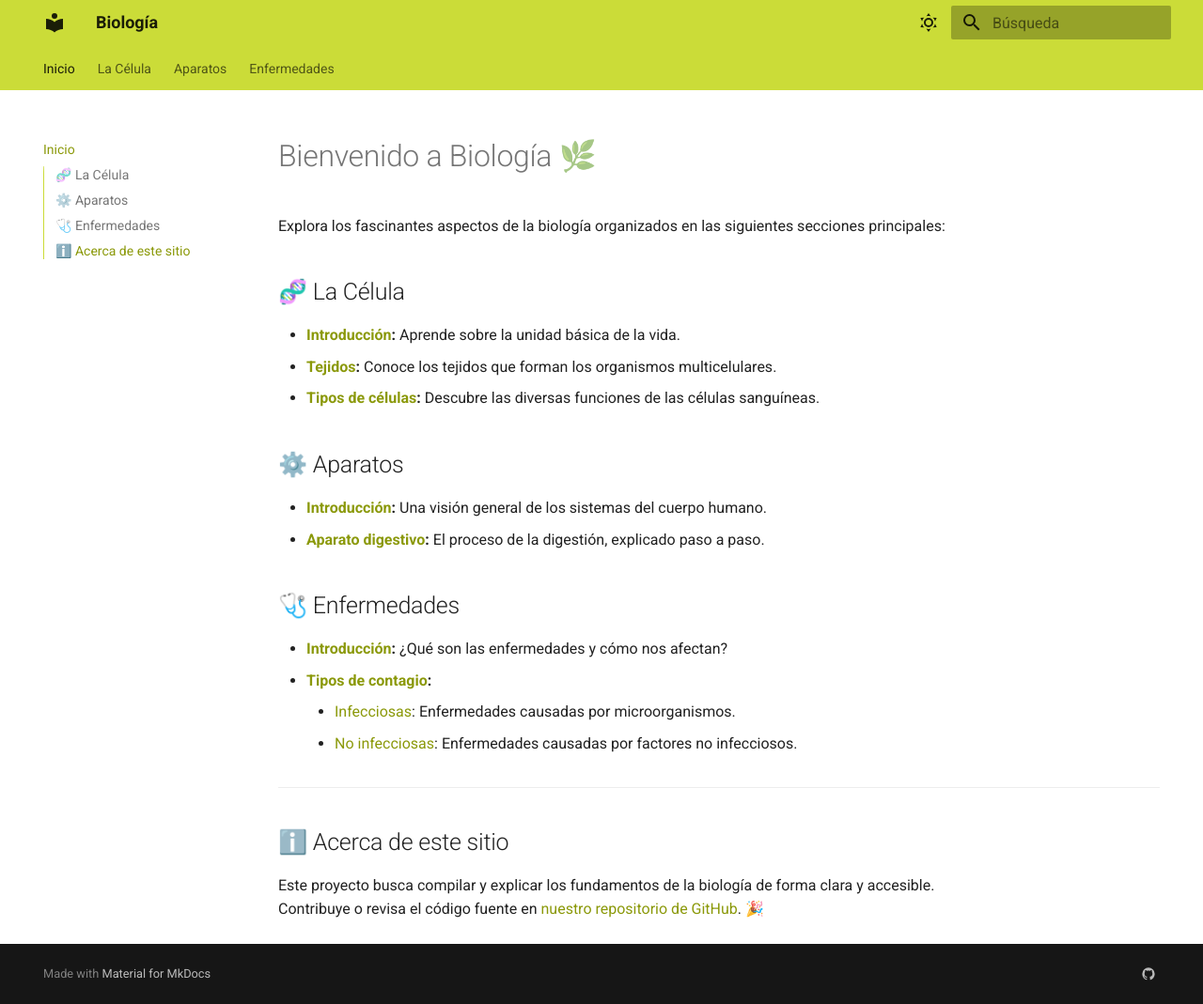
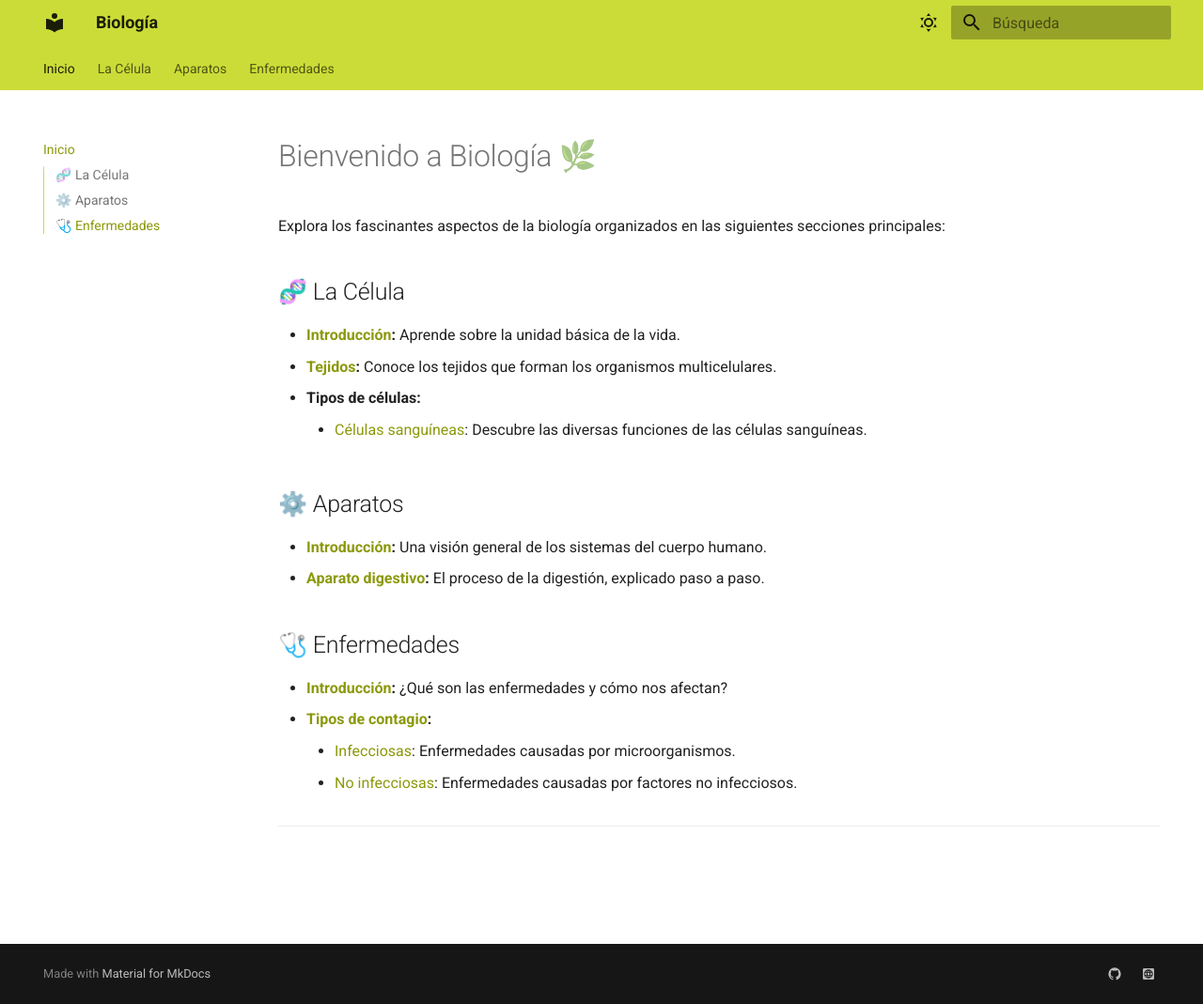
Before and after one commit to AlejandroBM99/mkdocs-biology, an MkDocs documentation site: the page built from docs/index.md, in a window 1280 px wide and 1069 px high. Shown: the whole window at 94% size. Built offline with MkDocs 1.6.1 and Material for MkDocs 9.7.7, drawn with Linux system fonts in a browser that asks for light colours.

Commit message:
progress

```diff
--- a/docs/index.md
+++ b/docs/index.md
@@ -5,7 +5,8 @@ Explora los fascinantes aspectos de la biología organizados en las siguientes s
 ## 🧬 La Célula
 - **[Introducción](cell/cell.md):** Aprende sobre la unidad básica de la vida.
 - **[Tejidos](cell/tissue.md):** Conoce los tejidos que forman los organismos multicelulares.
-- **[Tipos de células](cell/blood-cell.md):** Descubre las diversas funciones de las células sanguíneas.
+- **Tipos de células:**
+    - [Células sanguíneas](cell/blood-cell.md): Descubre las diversas funciones de las células sanguíneas.
 
 ## ⚙️ Aparatos
 - **[Introducción](system/system.md):** Una visión general de los sistemas del cuerpo humano.
@@ -18,7 +19,3 @@ Explora los fascinantes aspectos de la biología organizados en las siguientes s
     - [No infecciosas](disease/non-infection.md): Enfermedades causadas por factores no infecciosos.
 
 ---
-
-## ℹ️ Acerca de este sitio
-Este proyecto busca compilar y explicar los fundamentos de la biología de forma clara y accesible.
-Contribuye o revisa el código fuente en [nuestro repositorio de GitHub](https://github.com/AlejandroBM99/mkdocs-biology). 🎉
--- a/mkdocs.yml
+++ b/mkdocs.yml
@@ -26,6 +26,8 @@ extra:
   social:
     - icon: material/github
       link: https://github.com/AlejandroBM99/mkdocs-biology
+    - icon: material/web-box
+      link: https://alejandrobm99.github.io/mkdocs-biology/
   navigation:
     title: Menú Principal
 nav:
```
